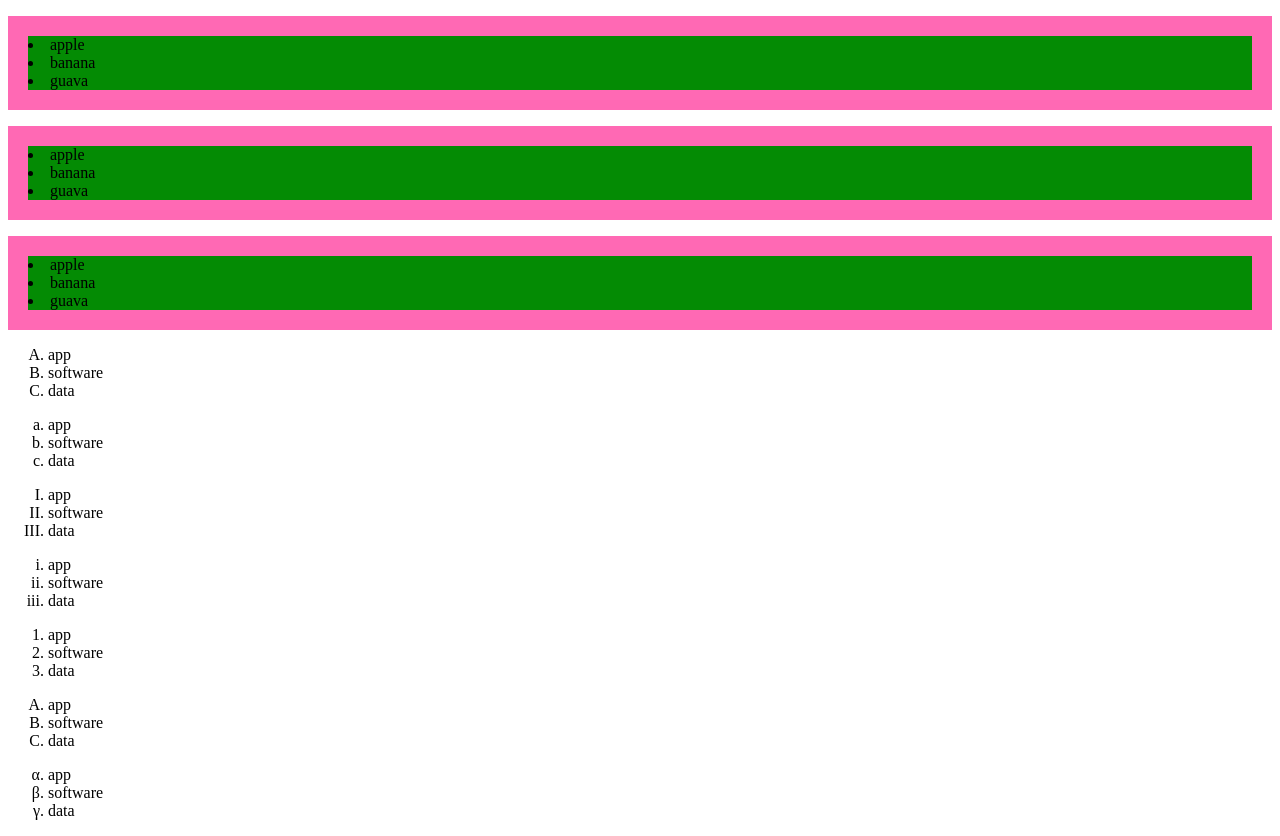
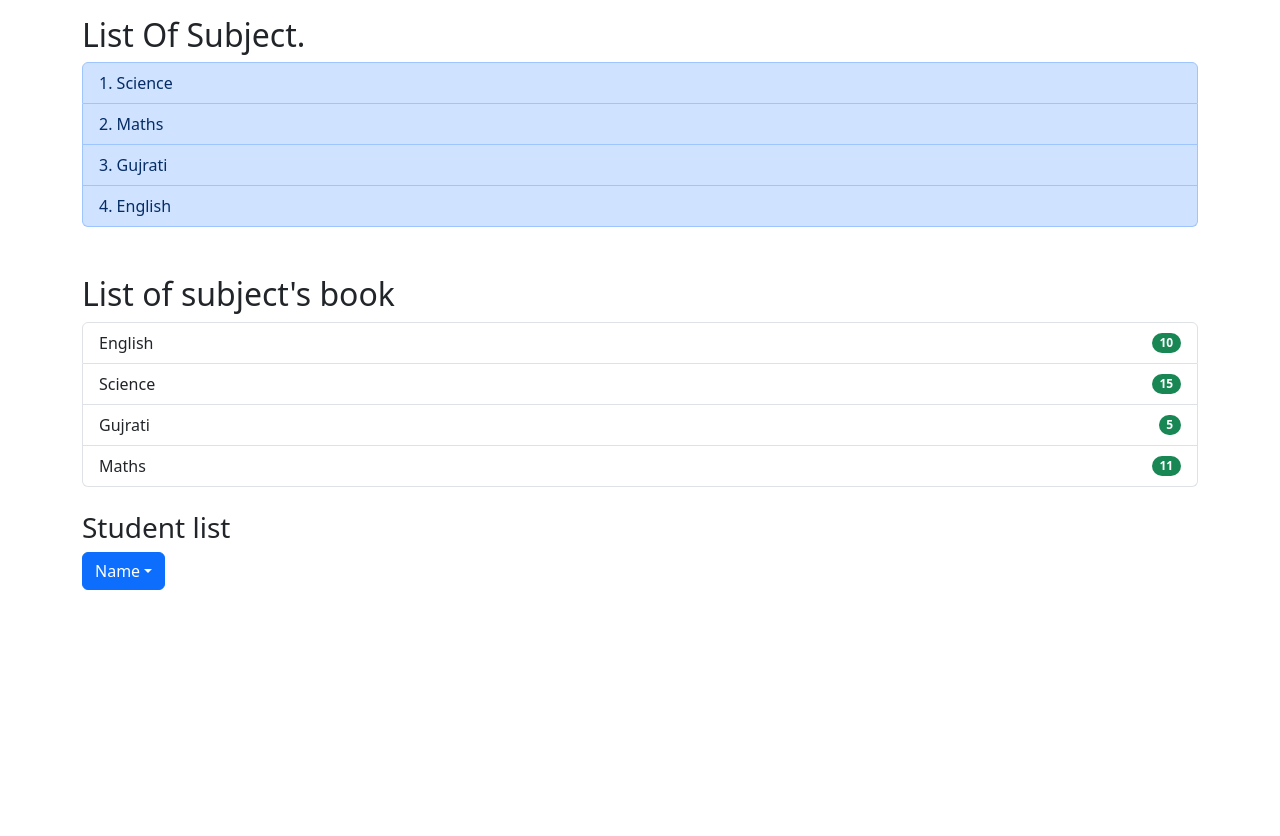
Before and after one commit to krinshibusa/practice, a plain HTML site: page list.html in a window 1280 px wide. After the commit the page ends 800 px from the top, so only its background shows below. Drawn offline with nearby package versions, Linux system fonts and the light colour scheme.

Commit message:
Add files via upload

```diff
--- a/list.html
+++ b/list.html
@@ -3,86 +3,52 @@
 <head>
     <meta charset="UTF-8">
     <meta name="viewport" content="width=device-width, initial-scale=1.0">
-    <title>LISTS</title>
-    <style>
-        ul{
-            background-color: hotpink;
-            padding: 20px;
-        }
-        ul li{
-            list-style-type: disc;
-            list-style-position: inside;
-            background-color: rgb(4, 139, 4);
-        }
-
-        ol.d{list-style: upper-alpha;}
-        ol.e{list-style: lower-alpha;}
-        ol.f{list-style: upper-roman;}
-        ol.g{list-style: lower-roman;}
-        ol.h{list-style: decimal;}
-        ol.i{list-style: upper-latin;}
-        ol.j{list-style: lower-greek;}
-    </style>
+    <link href="https://cdn.jsdelivr.net/npm/bootstrap@5.3.3/dist/css/bootstrap.min.css" rel="stylesheet">
+    <script src="https://cdn.jsdelivr.net/npm/bootstrap@5.3.3/dist/js/bootstrap.bundle.min.js"></script>
+    <title>Document</title>
 </head>
 <body>
-    <ul class="a">
-        <li>apple</li>
-        <li>banana</li>
-        <li>guava</li>
-    </ul>
+    <div class="container mt-3">
+        <h2>List Of Subject.</h2>
+        <ul class="list-group list-group-numbered list-group-item-primary">
+            <li class="list-group-item list-group-item-action">Science</li>
+            <li class="list-group-item list-group-item-action">Maths</li>
+            <li class="list-group-item list-group-item-action">Gujrati</li>
+            <li class="list-group-item list-group-item-action">English
+            </li>
 
-     <ul class="b">
-        <li>apple</li>
-        <li>banana</li>
-        <li>guava</li>
-    </ul>
+        </ul><br><br>
 
-     <ul class="c">
-        <li>apple</li>
-        <li>banana</li>
-        <li>guava</li>
-    </ul>
+        <h2>List of subject's book</h2>
+        <ul class="list-group">
+            <li class="list-group-item d-flex justify-content-between align-items-center">English
+                <span class="badge bg-success rounded-pill">10</span>
+            </li>
+            <li class="list-group-item d-flex justify-content-between align-items-center">Science
+                <span class="badge bg-success rounded-pill">15</span>
+            </li>
+            <li class="list-group-item d-flex justify-content-between align-items-center">Gujrati
+                <span class="badge bg-success rounded-pill">5</span>
+            </li>
+            <li class="list-group-item d-flex justify-content-between align-items-center">Maths
+                <span class="badge bg-success rounded-pill">11</span>
+            </li>
+        </ul><br>
 
-    <ol class="d">
-        <li>app</li>
-        <li>software</li>
-        <li>data</li>
-    </ol>
 
-     <ol class="e">
-        <li>app</li>
-        <li>software</li>
-        <li>data</li>
-    </ol>
-
-     <ol class="f">
-        <li>app</li>
-        <li>software</li>
-        <li>data</li>
-    </ol>
-
-     <ol class="g">
-        <li>app</li>
-        <li>software</li>
-        <li>data</li>
-    </ol>
-
-     <ol class="h">
-        <li>app</li>
-        <li>software</li>
-        <li>data</li>
-    </ol>
-
-     <ol class="i">
-        <li>app</li>
-        <li>software</li>
-        <li>data</li>
-    </ol>
-
-     <ol class="j">
-        <li>app</li>
-        <li>software</li>
-        <li>data</li>
-    </ol>
+        <h3>Student list</h3>
+        <div class="dropdown">
+            <button type="button" class="btn btn-primary dropdown-toggle" data-bs-toggle="dropdown"> Name</button>
+            <ul class="dropdown-menu">
+                <li><h5 class="dropdown-header">dropdown header 1</h5></li>
+                <li><a class="dropdown-item" href="#">Maya</a></li>
+                <li><a class="dropdown-item" href="#">Zara</a> </li>
+                <li><a class="dropdown-item" href="#">Ananya </a> </li>
+                <li><a class="dropdown-item" href="#"> Kavya </a></li>
+                <li><h5 class="dropdown-header">Dropdown header 2</h5></li>
+                <li><a class="dropdown-item" href="#">Aman</a></li>
+            </ul>
+        </div>
+    </div>
 </body>
-</html
+</html>
```
Also changed, not shown: bs.html (added, +51 -0 lines), card.html (added, +20 -0 lines), overlay.html (added, +19 -0 lines), tablebs.html (added, +122 -0 lines).
